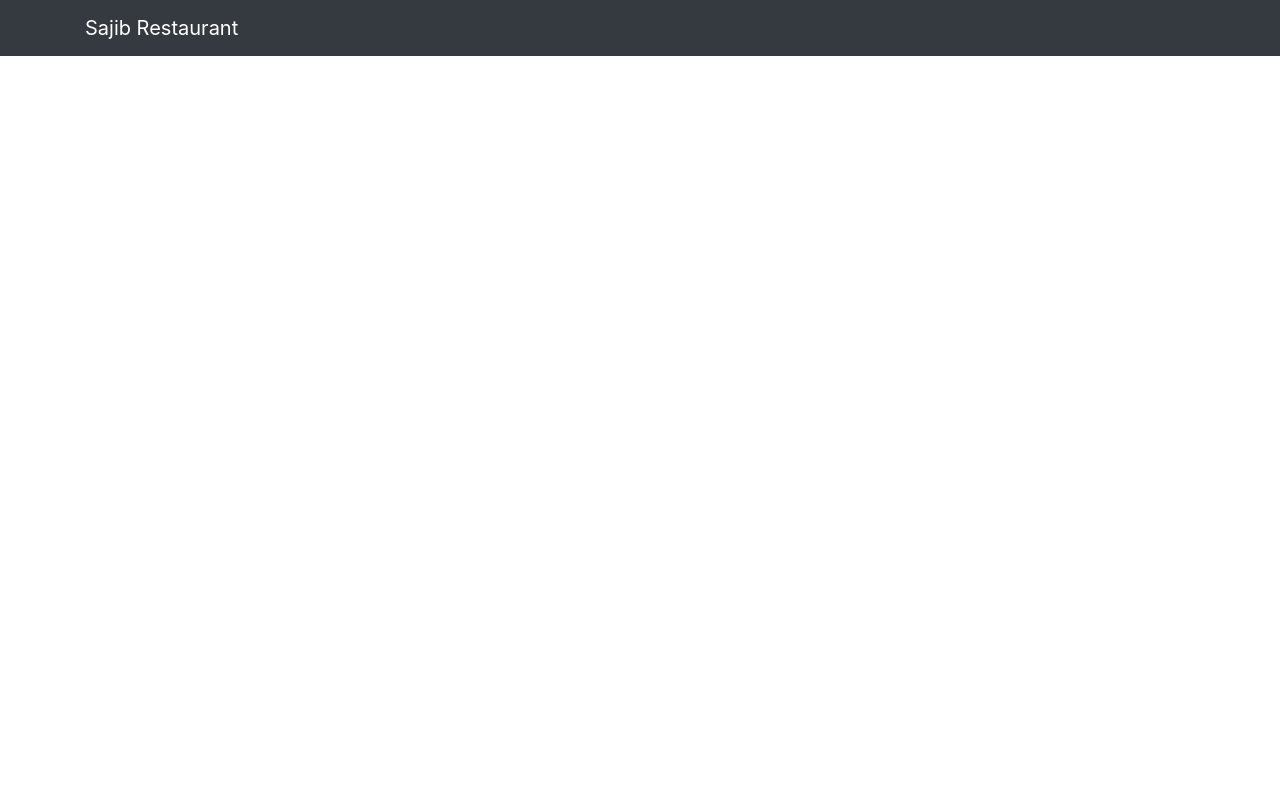
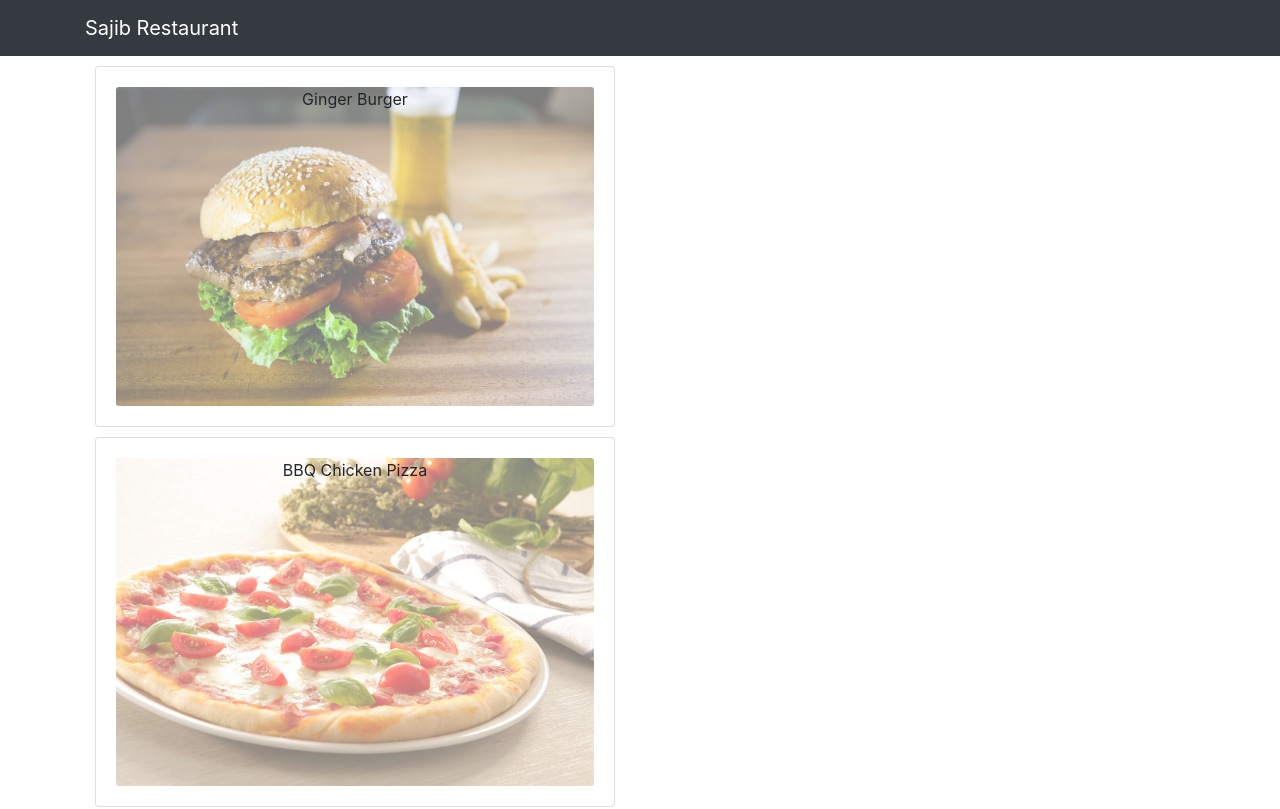
Before and after one commit to sajibsarker-1104003/Sajib-Restaurant, a React (Create React App) app: page / in a window 1280 px wide. Shown: the top 809 px of the page. Built offline with nearby package versions, Linux system fonts and the light colour scheme.

Commit message:
Desigining MenuItem

```diff
--- a/src/components/body/MenuItem.js
+++ b/src/components/body/MenuItem.js
@@ -1,9 +1,17 @@
 import React from'react';
+import {Card,CardImg,CardImgOverlay,CardBody,CardTitle} from 'reactstrap';
 const MenuItem=props=>{
   console.log(props);
   return(
     <div>
-
+<Card style={{margin:"10px"}}>
+  <CardBody>
+    <CardImg width="100%" alt={props.dish.name} src={props.dish.image} style={{opacity:"0.5"}}/>
+    <CardImgOverlay>
+      <CardTitle>{props.dish.name}</CardTitle>
+    </CardImgOverlay>
+  </CardBody>
+</Card>
     </div>
     );
 }
```
